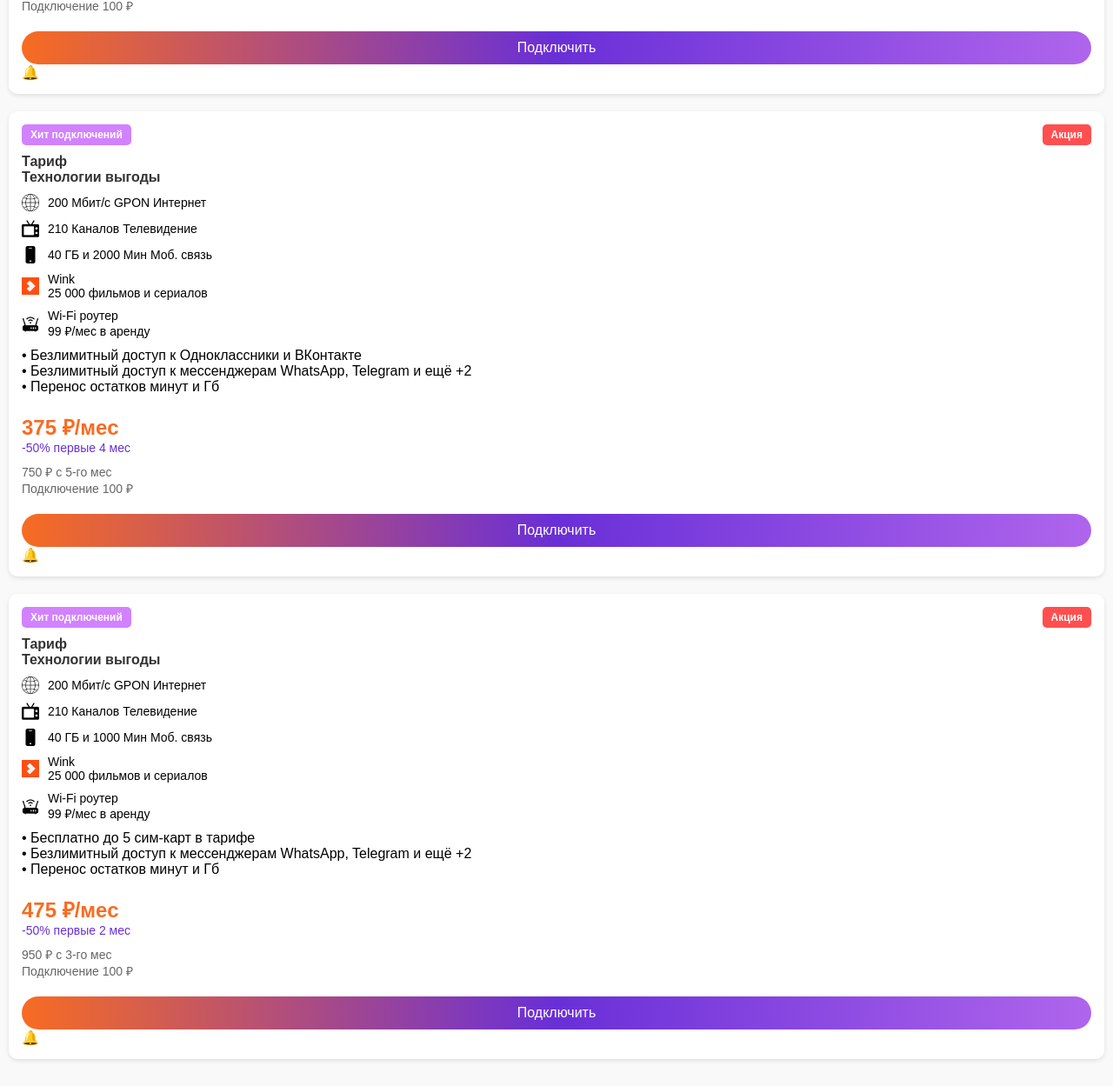
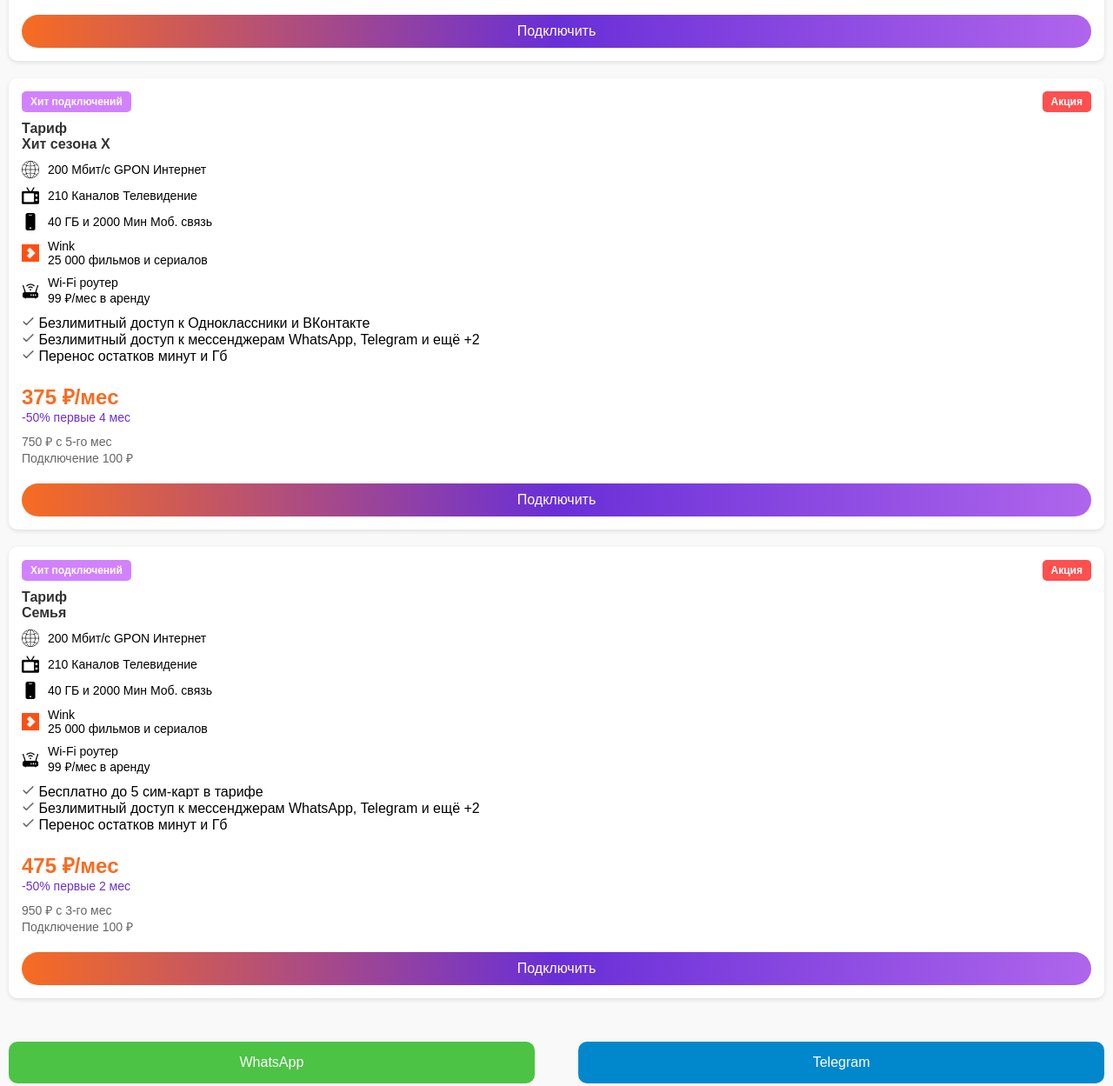
Before and after one commit to vmazikov/rt_site, a plain HTML site: page index.html in a window 1280 px wide. Shown: the part 1033-2282 px from the top of the page at 87% size. Drawn offline with Linux system fonts and the light colour scheme.

Commit message:
Добавил ссылки на whatsapp и ТГ

```diff
--- a/index.html
+++ b/index.html
@@ -46,7 +46,7 @@
         <span class="promo">Акция</span>
       </div>
       <div class="card-content">
-        <h3>Тариф<br>Технологии развлечений</h3>
+        <h3>Тариф<br>Хит сезона Х</h3>
         <ul>
           <li><img src="./images/internet_icon.png" alt="">200 Мбит/с GPON Интернет</li>
           <li><img src="./images/router_icon.png" alt="">Wi-Fi роутер<br>99 ₽/мес в аренду</li>
@@ -57,8 +57,7 @@
         <div class="discount">-50% первые 4 мес</div>
         <div class="details">400 ₽ с 5-го мес<br>Подключение 100 ₽</div>
       </div>
-      <a href="#" class="btn">Подключить</a>
-      <div class="icon-bell">🔔</div>
+      <a href="https://wa.me/79505908454?text=%D0%97%D0%B4%D1%80%D0%B0%D0%B2%D1%81%D1%82%D0%B2%D1%83%D0%B9%D1%82%D0%B5!%20%D0%A5%D0%BE%D1%87%D1%83%20%D0%BF%D0%BE%D0%B4%D0%BA%D0%BB%D1%8E%D1%87%D0%B8%D1%82%D1%8C%20%D1%82%D0%B0%D1%80%D0%B8%D1%84%20%22%D0%A5%D0%B8%D1%82%20%D1%81%D0%B5%D0%B7%D0%BE%D0%BD%D0%B0%20%D0%A5.%20%D0%98%D0%BD%D1%82%D0%B5%D1%80%D0%BD%D0%B5%D1%82%22%20%D0%BF%D0%BE%20%D0%B0%D0%B4%D1%80%D0%B5%D1%81%D1%83%3A%20" class="btn">Подключить</a>
     </div>
     <div class="card">
         <div class="card-header">
@@ -66,7 +65,7 @@
           <span class="promo">Акция</span>
         </div>
         <div class="card-content">
-          <h3>Тариф<br>Технологии развлечений</h3>
+          <h3>Тариф<br>Хит сезона Х. Пакет</h3>
           <ul>
             <li><img src="./images/internet_icon.png" alt="">200 Мбит/с GPON Интернет</li>
             <li><img src="./images/tv-card_icon.png" alt="">210 Каналов Телевидение</li>
@@ -79,8 +78,7 @@
           <div class="discount">-50% первые 4 мес</div>
           <div class="details">600 ₽ с 5-го мес<br>Подключение 100 ₽</div>
         </div>
-        <a href="#" class="btn">Подключить</a>
-        <div class="icon-bell">🔔</div>
+        <a href="https://wa.me/79505908454?text=%D0%97%D0%B4%D1%80%D0%B0%D0%B2%D1%81%D1%82%D0%B2%D1%83%D0%B9%D1%82%D0%B5!%20%D0%A5%D0%BE%D1%87%D1%83%20%D0%BF%D0%BE%D0%B4%D0%BA%D0%BB%D1%8E%D1%87%D0%B8%D1%82%D1%8C%20%D1%82%D0%B0%D1%80%D0%B8%D1%84%20%22%D0%A5%D0%B8%D1%82%20%D1%81%D0%B5%D0%B7%D0%BE%D0%BD%D0%B0%20%D0%A5.%20%D0%9F%D0%B0%D0%BA%D0%B5%D1%82%22%20%D0%BF%D0%BE%20%D0%B0%D0%B4%D1%80%D0%B5%D1%81%D1%83%3A%20" class="btn">Подключить</a>
       </div>
       <div class="card">
         <div class="card-header">
@@ -88,7 +86,7 @@
           <span class="promo">Акция</span>
         </div>
         <div class="card-content">
-          <h3>Тариф<br>Технологии выгоды</h3>
+          <h3>Тариф<br>Хит сезона Х</h3>
           <ul>
             <li><img src="./images/internet_icon.png" alt="">200 Мбит/с GPON Интернет</li>
             <li><img src="./images/tv-card_icon.png" alt="">210 Каналов Телевидение</li>
@@ -97,9 +95,9 @@
             <li><img src="./images/router_icon.png" alt="">Wi-Fi роутер<br>99 ₽/мес в аренду</li>
           </ul>
           <div class="additional-info">
-            <p>• Безлимитный доступ к Одноклассники и ВКонтакте</p>
-            <p>• Безлимитный доступ к мессенджерам WhatsApp, Telegram и ещё +2</p>
-            <p>• Перенос остатков минут и Гб</p>
+            <p><img class="check_icon" src="./images/check_icon.png"> Безлимитный доступ к Одноклассники и ВКонтакте</p>
+            <p><img class="check_icon" src="./images/check_icon.png"> Безлимитный доступ к мессенджерам WhatsApp, Telegram и ещё +2</p>
+            <p><img class="check_icon" src="./images/check_icon.png"> Перенос остатков минут и Гб</p>
           </div>
         </div>
         <div class="card-pricing">
@@ -107,8 +105,7 @@
           <div class="discount">-50% первые 4 мес</div>
           <div class="details">750 ₽ с 5-го мес<br>Подключение 100 ₽</div>
         </div>
-        <a href="#" class="btn">Подключить</a>
-        <div class="icon-bell">🔔</div>
+        <a href="https://wa.me/79505908454?text=%D0%97%D0%B4%D1%80%D0%B0%D0%B2%D1%81%D1%82%D0%B2%D1%83%D0%B9%D1%82%D0%B5!%20%D0%A5%D0%BE%D1%87%D1%83%20%D0%BF%D0%BE%D0%B4%D0%BA%D0%BB%D1%8E%D1%87%D0%B8%D1%82%D1%8C%20%D1%82%D0%B0%D1%80%D0%B8%D1%84%20%22%D0%A5%D0%B8%D1%82%20%D1%81%D0%B5%D0%B7%D0%BE%D0%BD%D0%B0%20%D0%A5%22%20%D0%BF%D0%BE%20%D0%B0%D0%B4%D1%80%D0%B5%D1%81%D1%83%3A%20" class="btn">Подключить</a>
       </div>
       <div class="card">
         <div class="card-header">
@@ -116,18 +113,18 @@
           <span class="promo">Акция</span>
         </div>
         <div class="card-content">
-          <h3>Тариф<br>Технологии выгоды</h3>
+          <h3>Тариф<br>Семья</h3>
           <ul>
             <li><img src="./images/internet_icon.png" alt="">200 Мбит/с GPON Интернет</li>
             <li><img src="./images/tv-card_icon.png" alt="">210 Каналов Телевидение</li>
-            <li><img src="./images/smartphone_icon.png" alt="">40 ГБ и 1000 Мин Моб. связь</li>
+            <li><img src="./images/smartphone_icon.png" alt="">40 ГБ и 2000 Мин Моб. связь</li>
             <li><img src="./images/wink_icon.png" alt="">Wink<br>25 000 фильмов и сериалов</li>
             <li><img src="./images/router_icon.png" alt="">Wi-Fi роутер<br>99 ₽/мес в аренду</li>
           </ul>
           <div class="additional-info">
-            <p>• Бесплатно до 5 сим-карт в тарифе</p>
-            <p>• Безлимитный доступ к мессенджерам WhatsApp, Telegram и ещё +2</p>
-            <p>• Перенос остатков минут и Гб</p>
+            <p><img class="check_icon" src="./images/check_icon.png"> Бесплатно до 5 сим-карт в тарифе</p>
+            <p><img class="check_icon" src="./images/check_icon.png"> Безлимитный доступ к мессенджерам WhatsApp, Telegram и ещё +2</p>
+            <p><img class="check_icon" src="./images/check_icon.png"> Перенос остатков минут и Гб</p>
           </div>
         </div>
         <div class="card-pricing">
@@ -135,8 +132,7 @@
           <div class="discount">-50% первые 2 мес</div>
           <div class="details">950 ₽ с 3-го мес<br>Подключение 100 ₽</div>
         </div>
-        <a href="#" class="btn">Подключить</a>
-        <div class="icon-bell">🔔</div>
+        <a href="https://wa.me/79505908454?text=%D0%97%D0%B4%D1%80%D0%B0%D0%B2%D1%81%D1%82%D0%B2%D1%83%D0%B9%D1%82%D0%B5!%20%D0%A5%D0%BE%D1%87%D1%83%20%D0%BF%D0%BE%D0%B4%D0%BA%D0%BB%D1%8E%D1%87%D0%B8%D1%82%D1%8C%20%D1%82%D0%B0%D1%80%D0%B8%D1%84%20%22%D0%A1%D0%B5%D0%BC%D1%8C%D1%8F%22%20%D0%BF%D0%BE%20%D0%B0%D0%B4%D1%80%D0%B5%D1%81%D1%83%3A%20" class="btn">Подключить</a>
       </div>
   </div>
   <div class="contact-buttons">
--- a/style.css
+++ b/style.css
@@ -56,6 +56,11 @@
     width: 40px;
     height: auto;
     margin-bottom: 5px;
+  }
+
+  .check_icon {
+    width: 15px;
+    height: auto;
   }
 
   .card-wrapper {
```
Also changed, not shown: images/check_icon.png (added).
